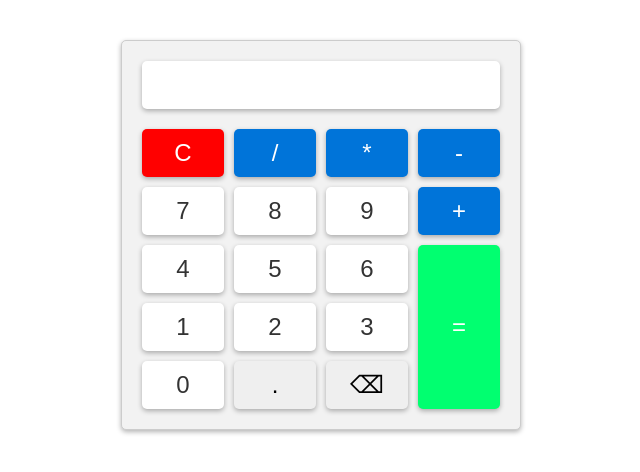
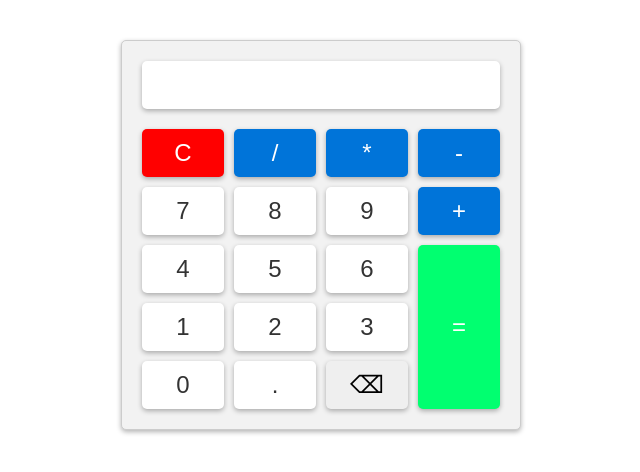
Before and after one commit to labibahmedrafi/basic-calculator, a plain HTML site: page index.html in a window 1280 px wide. Shown: the whole page, without its empty margins (319-959 px from the left). Drawn offline with Linux system fonts and the light colour scheme.

Commit message:
Refactor CSS styles for calculator layout

```diff
--- a/style.css
+++ b/style.css
@@ -42,7 +42,8 @@ button:hover {
     background-color: red;
     color: #fff;
 }
-.number, decimal {
+.number,
+.decimal {
     background-color: #fff;
     color: #333;
 }
```
